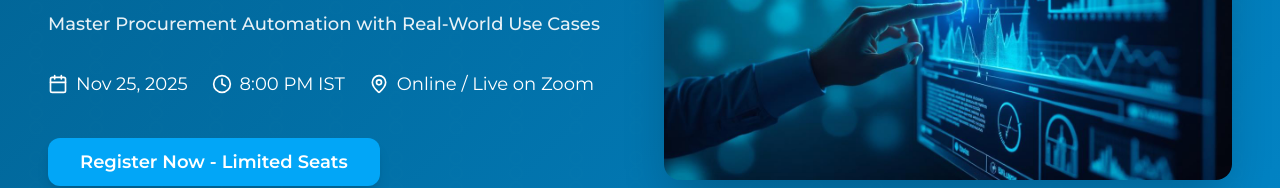
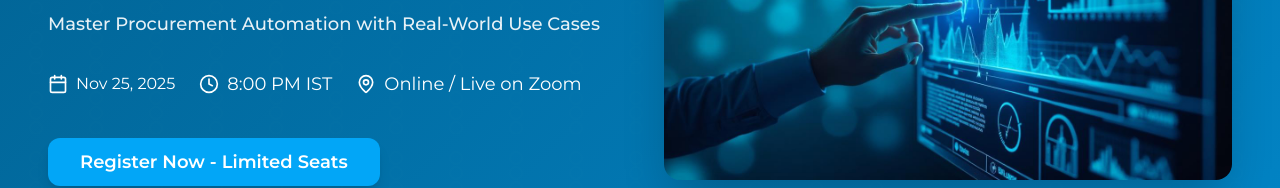
Before and after one commit to TechLeadsUser/event-engage-engine, a React (Vite) app: page / in a window 1280 px wide. Shown: the part 226-414 px from the top of the page. Built offline with nearby package versions, Linux system fonts and the light colour scheme; the HTML template or start-up script is replaced by a standard one.

Commit message:
Visual edit in Lovable
Edited UI in Lovable

```diff
--- a/src/components/webinar/HeroSection.tsx
+++ b/src/components/webinar/HeroSection.tsx
@@ -29,7 +29,7 @@ const HeroSection = () => {
             <div className="flex flex-wrap gap-6 mb-10 text-lg">
               <div className="flex items-center gap-2">
                 <Calendar className="w-5 h-5" />
-                <span>Nov 25, 2025</span>
+                <span className="text-base">Nov 25, 2025</span>
               </div>
               <div className="flex items-center gap-2">
                 <Clock className="w-5 h-5" />
@@ -49,11 +49,7 @@ const HeroSection = () => {
           {/* Right side - Hero Image */}
           <div className="relative hidden md:block">
             <div className="rounded-2xl overflow-hidden shadow-2xl">
-              <img
-                src={heroImage}
-                alt="Procurement Automation Dashboard"
-                className="w-full h-auto object-cover"
-              />
+              <img src={heroImage} alt="Procurement Automation Dashboard" className="w-full h-auto object-cover" />
             </div>
           </div>
         </div>
```
